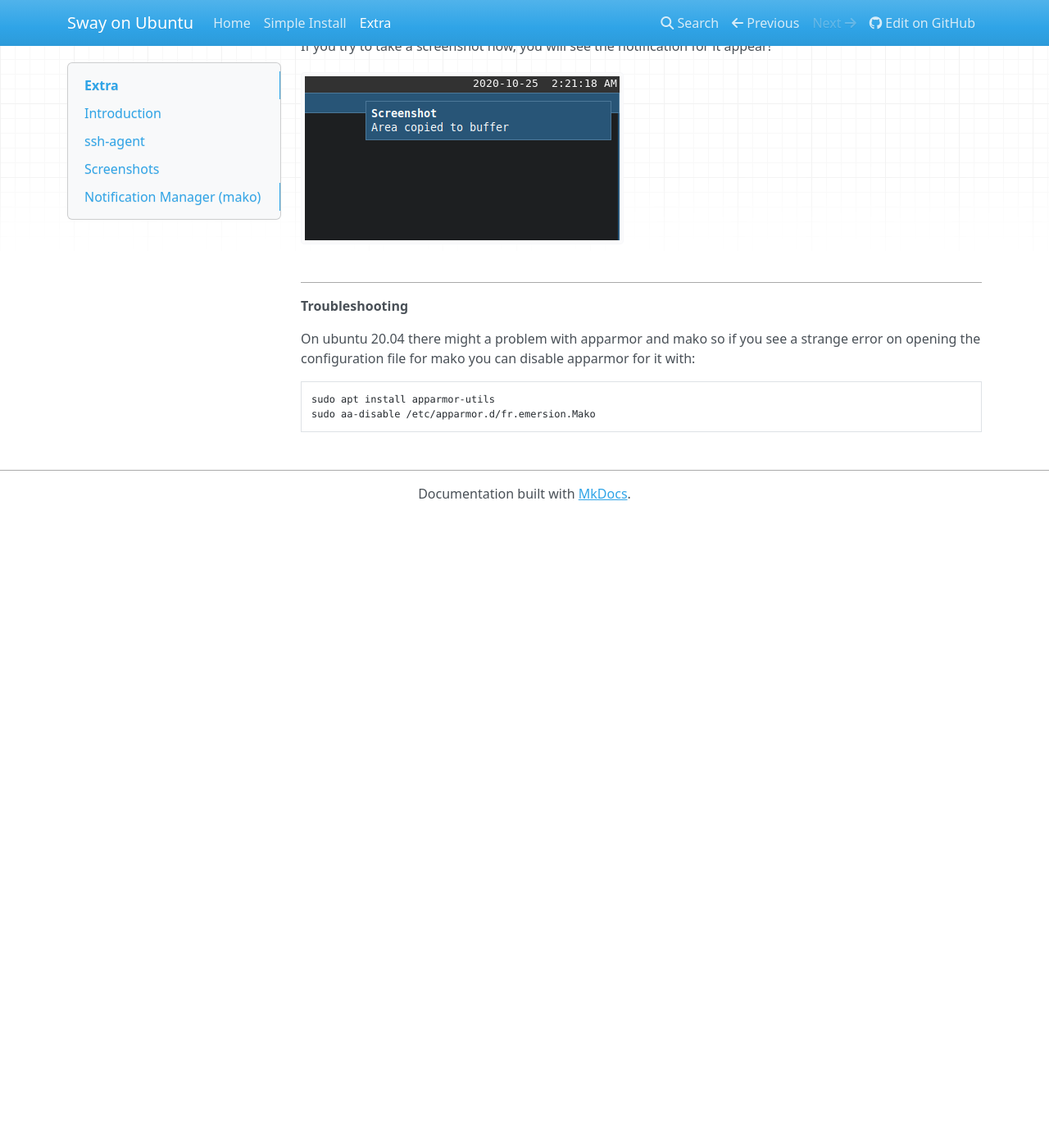
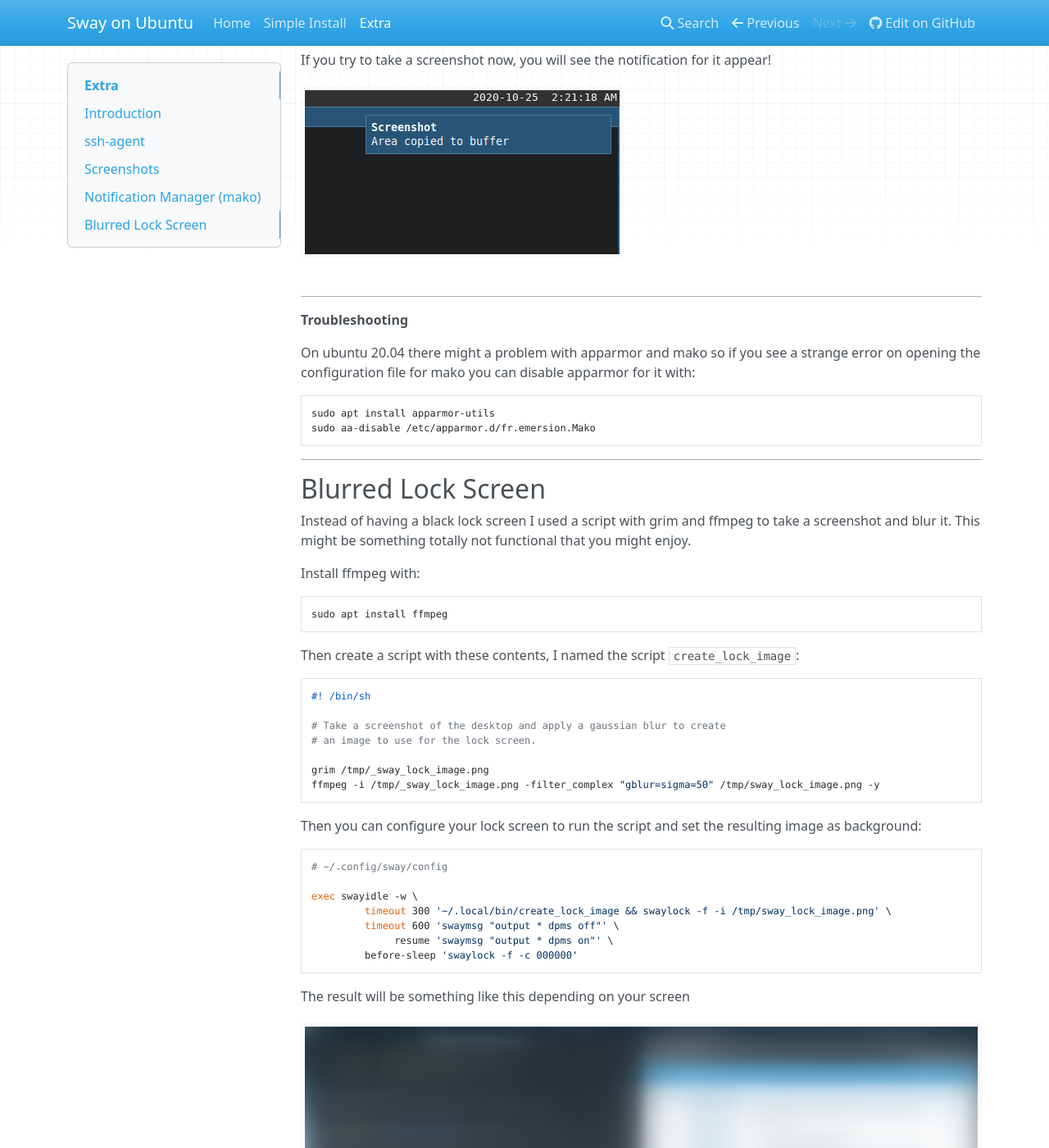
Before and after one commit to Llandy3d/sway-on-ubuntu, an MkDocs documentation site: the page built from docs/extra.md, in a window 1280 px wide and 1400 px high, scrolled down 3437 px. Shown: the whole window at 82% size. Built offline with MkDocs 1.6.1, drawn with Linux system fonts in a browser that asks for light colours; nearby versions of some CDN libraries; before the commit the page ends 4067 px from its top, so only the background shows below that.

Commit message:
extra: blurred screen section

````diff
--- a/docs/extra.md
+++ b/docs/extra.md
@@ -101,6 +101,8 @@
 
 You probably noticed the `--notify` flag that I have set, it will send a notification but if you followed along you probably aren't seeing any. In the next section we will look into installing a notification manager!
 
+---
+
 ## Notification Manager (mako)
 
 If you try to send a notification via command line you will see that nothing appears:
@@ -171,3 +173,43 @@
 sudo apt install apparmor-utils
 sudo aa-disable /etc/apparmor.d/fr.emersion.Mako
 ```
+
+---
+
+## Blurred Lock Screen
+
+Instead of having a black lock screen I used a script with grim and ffmpeg to take a screenshot and blur it. This might be something totally not functional that you might enjoy.
+
+Install ffmpeg with:
+```
+sudo apt install ffmpeg
+```
+
+Then create a script with these contents, I named the script `create_lock_image`:
+```
+#! /bin/sh
+
+# Take a screenshot of the desktop and apply a gaussian blur to create
+# an image to use for the lock screen.
+
+grim /tmp/_sway_lock_image.png
+ffmpeg -i /tmp/_sway_lock_image.png -filter_complex "gblur=sigma=50" /tmp/sway_lock_image.png -y
+```
+
+Then you can configure your lock screen to run the script and set the resulting image as background:
+```
+# ~/.config/sway/config
+
+exec swayidle -w \
+         timeout 300 '~/.local/bin/create_lock_image && swaylock -f -i /tmp/sway_lock_image.png' \
+         timeout 600 'swaymsg "output * dpms off"' \
+              resume 'swaymsg "output * dpms on"' \
+         before-sleep 'swaylock -f -c 000000'
+```
+
+The result will be something like this depending on your screen
+![working on docs blurred](img/working-on-docs-blurred.png)
+
+and while unlocking:
+
+![working on docs blurred](img/working-on-docs-blurred-unlocking.png)
````
Also changed, not shown: docs/img/working-on-docs-blurred-unlocking.png (added), docs/img/working-on-docs-blurred.png (added).
